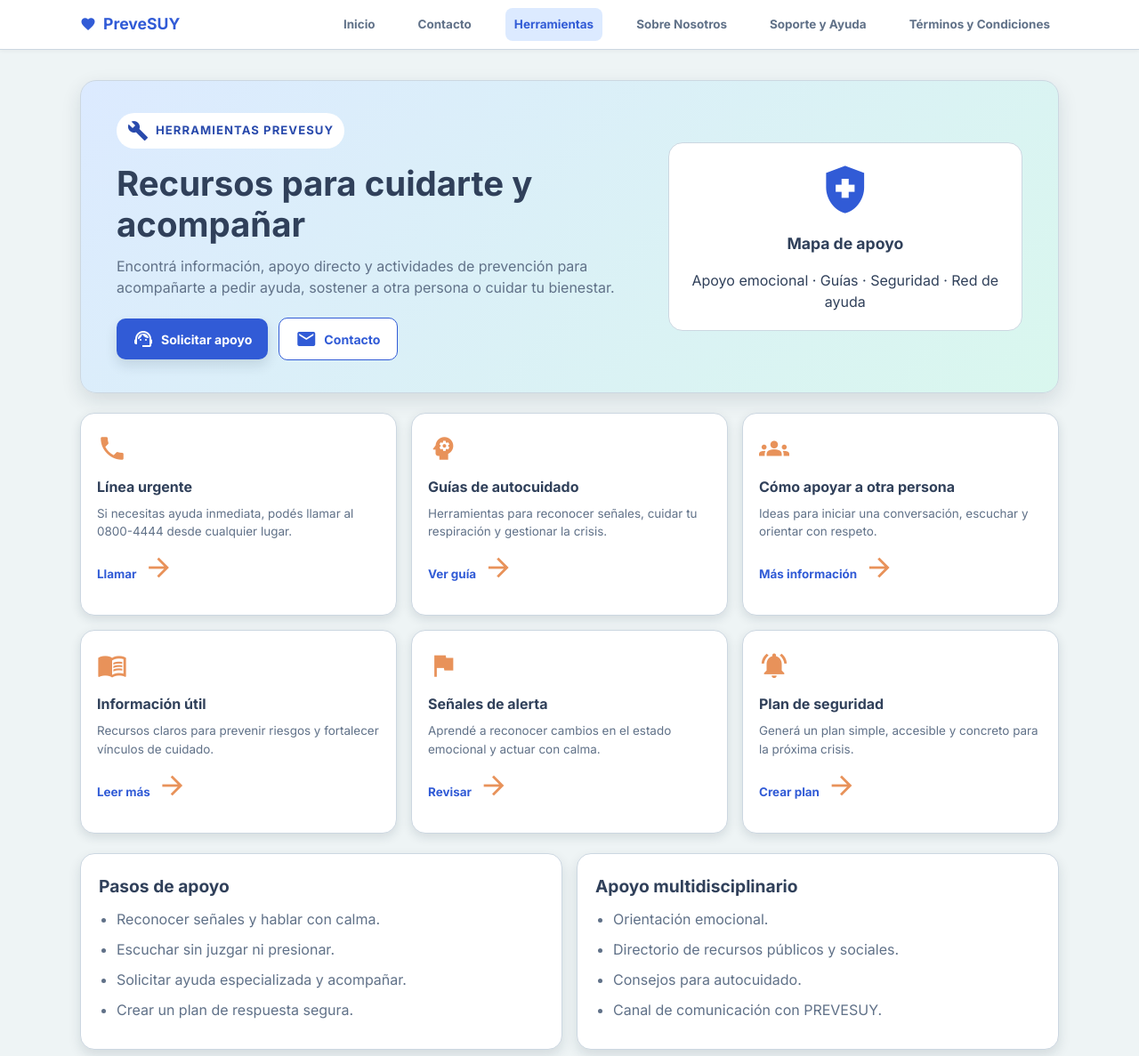
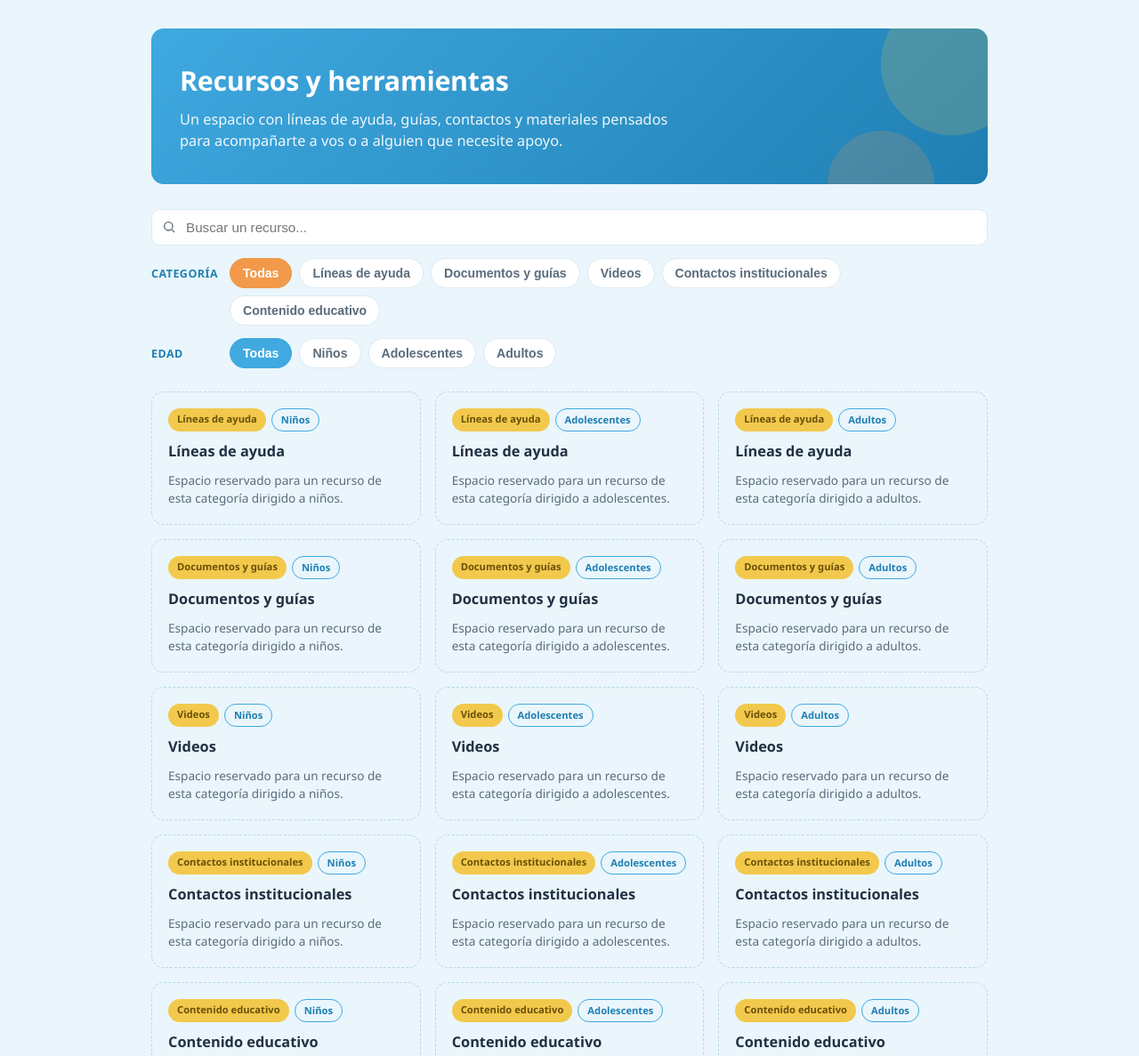
Before and after one commit to GuzmanExR/PreveSUy, a plain HTML site: page public/herramientas.html in a window 1280 px wide. Shown: the top 1187 px of the page at 89% size. Drawn offline with Linux system fonts and the light colour scheme.

Commit message:
Actualizacion de apartado "Herramientas"

```diff
--- a/public/herramientas.html
+++ b/public/herramientas.html
@@ -3,404 +3,388 @@
 <head>
 <meta charset="UTF-8">
 <meta name="viewport" content="width=device-width, initial-scale=1.0">
-  <title>Herramientas | PREVESUY</title>
-  <link href="https://fonts.googleapis.com/css2?family=Inter:wght@300;400;600;700&family=Material+Icons" rel="stylesheet">
+<title>PrevesUY — Recursos de ayuda</title>
 <style>
-    :root {
-      --body: #eef4f5;
-      --panel: #ffffff;
-      --text: #30405a;
-      --muted: #607188;
-      --soft: #6a7890;
-      --line: #ccd7e1;
-      --blue: #315bd6;
-      --blue-deep: #294aac;
-      --blue-soft: #dceaff;
-      --orange: #e8925a;
-      --orange-soft: #fde7dd;
-      --green-soft: #d9f7ee;
-      --shadow: rgba(20, 40, 60, .12);
-      --font: "Inter", "Arial", sans-serif;
+  :root{
+    --celeste: #3FA9E0;
+    --celeste-oscuro: #1F7FB3;
+    --celeste-claro: #EAF6FC;
+    --blanco: #FFFFFF;
+    --naranja: #F2994A;
+    --naranja-oscuro: #D97C2B;
+    --amarillo: #F2C94C;
+    --texto: #223142;
+    --texto-suave: #5A6B7B;
+    --borde: #DCEAF2;
+    --radio: 14px;
+    --sombra: 0 6px 20px rgba(31,127,179,0.10);
   }
 
-    * { box-sizing: border-box; }
+  *{box-sizing:border-box;}
 
-    body {
-      margin: 0;
-      color: var(--text);
-      background: var(--body);
-      font-family: var(--font);
-      line-height: 1.5;
+  body{
+    margin:0;
+    background: var(--celeste-claro);
+    color: var(--texto);
+    font-family: 'Nunito', 'Segoe UI', system-ui, -apple-system, sans-serif;
+    line-height:1.5;
   }
 
-    .topbar {
-      min-height: 56px;
-      background: var(--panel);
-      border-bottom: 1px solid var(--line);
-      display: flex;
-      align-items: center;
-      justify-content: center;
-      box-shadow: 0 2px 4px rgba(0,0,0,.04);
+  .wrap{
+    max-width: 980px;
+    margin: 0 auto;
+    padding: 32px 20px 60px;
   }
 
-    .topbar-inner {
-      width: min(1100px, calc(100vw - 40px));
-      display: flex;
-      align-items: center;
-      justify-content: space-between;
-      gap: 24px;
+  header.hero{
+    background: linear-gradient(135deg, var(--celeste) 0%, var(--celeste-oscuro) 100%);
+    border-radius: var(--radio);
+    padding: 36px 32px;
+    color: var(--blanco);
+    position: relative;
+    overflow: hidden;
   }
 
-    .brand {
-      display: flex;
-      align-items: center;
-      gap: 8px;
-      color: var(--blue);
-      font-size: 1.1rem;
-      font-weight: 800;
-      text-decoration: none;
-      white-space: nowrap;
+  header.hero::after{
+    content:"";
+    position:absolute;
+    right:-40px; top:-40px;
+    width:160px; height:160px;
+    border-radius:50%;
+    background: var(--amarillo);
+    opacity:0.18;
   }
 
-    .brand .material-icons {
-      font-size: 18px;
+  header.hero::before{
+    content:"";
+    position:absolute;
+    right:60px; bottom:-60px;
+    width:120px; height:120px;
+    border-radius:50%;
+    background: var(--naranja);
+    opacity:0.18;
   }
 
-    .main-nav {
-      display: flex;
-      align-items: center;
-      gap: 28px;
-      flex-wrap: wrap;
+  header.hero h1{
+    margin:0 0 8px;
+    font-size: 1.9rem;
+    font-weight:800;
+    letter-spacing: -0.01em;
   }
 
-    .main-nav a {
-      color: var(--muted);
-      font-size: .84rem;
-      font-weight: 700;
-      text-decoration: none;
-      padding: 8px 10px;
-      border-radius: 8px;
-      transition: .2s ease;
+  header.hero p{
+    margin:0;
+    max-width: 560px;
+    font-size: 1.02rem;
+    color: rgba(255,255,255,0.92);
   }
 
-    .main-nav a:hover,
-    .main-nav a.active {
-      color: var(--blue);
-      background: var(--blue-soft);
+  .toolbar{
+    margin-top:28px;
+    display:flex;
+    flex-direction:column;
+    gap:14px;
   }
 
-    .tools-page {
-      width: min(1100px, calc(100vw - 40px));
-      margin: 0 auto;
-      padding: 34px 0 70px;
+  .search-box{
+    position:relative;
   }
 
-    .tools-hero {
-      background: linear-gradient(135deg, var(--blue-soft), var(--green-soft));
-      border-radius: 18px;
-      padding: 36px 40px;
-      border: 1px solid var(--line);
-      box-shadow: 0 8px 22px var(--shadow);
+  .search-box input{
+    width:100%;
+    padding:11px 14px 11px 38px;
+    border-radius: 10px;
+    border:1.5px solid var(--borde);
+    background: var(--blanco);
+    font-size:0.95rem;
+    color: var(--texto);
+    outline:none;
   }
 
-    .tools-hero-grid {
-      display: grid;
-      grid-template-columns: 1.2fr .8fr;
-      gap: 22px;
-      align-items: center;
+  .search-box input:focus{ border-color: var(--celeste); }
+
+  .search-box svg{
+    position:absolute;
+    left:12px; top:50%;
+    transform:translateY(-50%);
+    width:16px; height:16px;
+    color: var(--texto-suave);
   }
 
-    .tools-kicker {
-      display: inline-flex;
-      align-items: center;
-      gap: 8px;
-      font-size: .82rem;
-      font-weight: 800;
-      text-transform: uppercase;
-      letter-spacing: .08em;
-      color: var(--blue-deep);
-      background: var(--panel);
-      border-radius: 50px;
-      padding: 8px 12px;
+  .filter-row{
+    display:flex;
+    gap:10px;
+    align-items:flex-start;
   }
 
-    .tools-hero h1 {
-      margin: 16px 0 12px;
-      font-size: clamp(2.1rem, 3vw, 2.8rem);
-      line-height: 1.2;
-      color: var(--text);
+  .filter-row .filter-label{
+    flex: 0 0 78px;
+    padding-top:9px;
+    font-size:0.78rem;
+    font-weight:800;
+    text-transform:uppercase;
+    letter-spacing:0.04em;
+    color: var(--celeste-oscuro);
   }
 
-    .tools-hero p {
-      margin: 0 0 22px;
-      color: var(--muted);
-      font-size: 1rem;
+  .chips{
+    display:flex;
+    flex-wrap:wrap;
+    gap:8px;
   }
 
-    .hero-actions {
-      display: flex;
-      align-items: center;
-      gap: 12px;
-      flex-wrap: wrap;
+  .chip{
+    padding:8px 14px;
+    border-radius:999px;
+    border:1.5px solid var(--borde);
+    background: var(--blanco);
+    color: var(--texto-suave);
+    font-size:0.88rem;
+    font-weight:700;
+    cursor:pointer;
+    transition: background 0.15s, color 0.15s, border-color 0.15s;
+    white-space:nowrap;
   }
 
-    .btn {
-      display: inline-flex;
-      align-items: center;
-      gap: 8px;
-      border: none;
-      border-radius: 10px;
-      padding: 11px 18px;
-      font-family: var(--font);
-      font-weight: 800;
-      font-size: .88rem;
-      cursor: pointer;
-      text-decoration: none;
-      transition: transform .2s ease, box-shadow .2s ease;
+  .chips.categorias .chip.active{
+    background: var(--naranja);
+    border-color: var(--naranja);
+    color: var(--blanco);
   }
 
-    .btn-primary {
-      background: var(--blue);
-      color: #fff;
-      box-shadow: 0 7px 14px var(--shadow);
+  .chips.edades .chip.active{
+    background: var(--celeste);
+    border-color: var(--celeste);
+    color: var(--blanco);
   }
 
-    .btn-secondary {
-      background: var(--panel);
-      color: var(--blue);
-      border: 1px solid var(--blue);
+  .grid{
+    margin-top:26px;
+    display:grid;
+    grid-template-columns: repeat(auto-fill, minmax(240px, 1fr));
+    gap:16px;
   }
 
-    .btn:hover { transform: translateY(-2px); }
-
-    .hero-panel {
-      background: var(--panel);
-      border-radius: 16px;
-      padding: 20px;
-      border: 1px solid var(--line);
-      display: flex;
-      flex-direction: column;
-      align-items: center;
-      justify-content: center;
-      gap: 16px;
-      min-height: 180px;
-      text-align: center;
+  .card{
+    background: var(--blanco);
+    border-radius: var(--radio);
+    border: 1.5px solid var(--borde);
+    padding: 18px 18px 16px;
+    box-shadow: var(--sombra);
+    display:flex;
+    flex-direction:column;
+    gap:10px;
+    min-height: 150px;
   }
 
-    .hero-panel .material-icons {
-      font-size: 64px;
-      color: var(--blue);
+  .card.placeholder{
+    background: transparent;
+    border: 1.5px dashed #B9D8E8;
+    box-shadow:none;
+    justify-content:center;
+    align-items:flex-start;
+    color: var(--texto-suave);
   }
 
-    .hero-panel strong {
-      font-size: 1.1rem;
+  .tag-row{
+    display:flex;
+    gap:6px;
+    flex-wrap:wrap;
   }
 
-    .tools-grid {
-      display: grid;
-      grid-template-columns: repeat(3, minmax(180px, 1fr));
-      gap: 16px;
-      margin-top: 22px;
+  .tag{
+    display:inline-flex;
+    padding:4px 10px;
+    border-radius:999px;
+    font-size:0.7rem;
+    font-weight:800;
   }
 
-    .tool-card {
-      background: var(--panel);
-      border-radius: 16px;
-      border: 1px solid var(--line);
-      padding: 22px 18px;
-      box-shadow: 0 4px 12px var(--shadow);
-      transition: transform .2s ease;
+  .tag.cat{
+    background: var(--amarillo);
+    color: #6B5008;
   }
 
-    .tool-card:hover {
-      transform: translateY(-4px);
+  .tag.edad{
+    background: var(--celeste-claro);
+    color: var(--celeste-oscuro);
+    border: 1px solid var(--celeste);
   }
 
-    .tool-card .material-icons {
-      color: var(--orange);
-      font-size: 34px;
-      display: block;
-      margin-bottom: 14px;
+  .card h3{
+    margin:0;
+    font-size:1.02rem;
+    color: var(--texto);
   }
 
-    .tool-card h3 {
-      font-size: 1rem;
-      color: var(--text);
-      margin: 0 0 8px;
+  .card p{
+    margin:0;
+    font-size:0.88rem;
+    color: var(--texto-suave);
+    flex-grow:1;
   }
 
-    .tool-card p {
-      margin: 0;
-      color: var(--muted);
-      font-size: .84rem;
+  .placeholder p{
+    font-size:0.85rem;
+    margin:0;
   }
 
-    .tool-card a {
-      display: inline-flex;
-      align-items: center;
-      gap: 8px;
-      color: var(--blue);
-      font-weight: 800;
-      margin-top: 14px;
-      font-size: .84rem;
-      text-decoration: none;
+  .empty-global{
+    grid-column: 1/-1;
+    text-align:center;
+    padding: 48px 20px;
+    color: var(--texto-suave);
   }
 
-    .tool-list {
-      display: grid;
-      grid-template-columns: 1fr 1fr;
-      gap: 16px;
-      margin-top: 22px;
+  .empty-global strong{
+    display:block;
+    color:var(--texto);
+    margin-bottom:6px;
+    font-size:1.05rem;
   }
 
-    .tool-list-panel {
-      background: var(--panel);
-      border-radius: 16px;
-      border: 1px solid var(--line);
-      padding: 22px 20px;
-      box-shadow: 0 6px 14px var(--shadow);
+  footer.note{
+    margin-top:30px;
+    font-size:0.8rem;
+    color: var(--texto-suave);
+    text-align:center;
   }
 
-    .tool-list-panel h2 {
-      margin: 0 0 10px;
-      font-size: 1.2rem;
-      color: var(--text);
-    }
-
-    .tool-list-panel ul {
-      margin: 0;
-      padding-left: 20px;
-      color: var(--muted);
-    }
-
-    .tool-list-panel li {
-      margin: 10px 0;
-    }
-
-    .tools-footer {
-      margin-top: 24px;
-      background: var(--panel);
-      border-radius: 14px;
-      border: 1px solid var(--line);
-      padding: 16px 18px;
-      color: var(--muted);
-      display: flex;
-      align-items: center;
-      justify-content: space-between;
-      flex-wrap: wrap;
-      gap: 12px;
-    }
-
-    .tools-footer .material-icons { color: var(--orange); }
-
-    @media (max-width: 820px) {
-      .tools-hero-grid,
-      .tools-grid,
-      .tool-list { grid-template-columns: 1fr; }
-      .main-nav { gap: 12px; justify-content: center; }
+  @media (max-width:560px){
+    header.hero{ padding:26px 20px; }
+    .filter-row{ flex-direction:column; }
+    .filter-row .filter-label{ padding-top:0; }
   }
 </style>
 </head>
 <body>
-  <header class="topbar">
-    <div class="topbar-inner">
-      <a class="brand" href="menuPrincipal.html"><span class="material-icons">favorite</span>PreveSUY</a>
-      <nav class="main-nav">
-        <a href="menuPrincipal.html">Inicio</a>
-        <a href="contactos.html">Contacto</a>
-        <a class="active" href="herramientas.html">Herramientas</a>
-        <a href="sobreNosotros.html">Sobre Nosotros</a>
-        <a href="soporteAyuda.html">Soporte y Ayuda</a>
-        <a href="terminosCondiciones.html">Términos y Condiciones</a>
-      </nav>
-    </div>
+
+<div class="wrap">
+
+  <header class="hero">
+    <h1>Recursos y herramientas</h1>
+    <p>Un espacio con líneas de ayuda, guías, contactos y materiales pensados para acompañarte a vos o a alguien que necesite apoyo.</p>
   </header>
 
-  <main class="tools-page">
-    <section class="tools-hero">
-      <div class="tools-hero-grid">
-        <div>
-          <div class="tools-kicker"><span class="material-icons">build</span>Herramientas PREVESUY</div>
-          <h1>Recursos para cuidarte y acompañar</h1>
-          <p>Encontrá información, apoyo directo y actividades de prevención para acompañarte a pedir ayuda, sostener a otra persona o cuidar tu bienestar.</p>
-          <div class="hero-actions">
-            <a class="btn btn-primary" href="soporteAyuda.html"><span class="material-icons">support_agent</span>Solicitar apoyo</a>
-            <a class="btn btn-secondary" href="contactos.html"><span class="material-icons">mail</span>Contacto</a>
+  <div class="toolbar">
+    <div class="search-box">
+      <svg viewBox="0 0 24 24" fill="none" stroke="currentColor" stroke-width="2"><circle cx="11" cy="11" r="7"/><line x1="21" y1="21" x2="16.65" y2="16.65"/></svg>
+      <input type="text" id="buscador" placeholder="Buscar un recurso...">
+    </div>
+
+    <div class="filter-row">
+      <span class="filter-label">Categoría</span>
+      <div class="chips categorias" id="chipsCategoria"></div>
+    </div>
+
+    <div class="filter-row">
+      <span class="filter-label">Edad</span>
+      <div class="chips edades" id="chipsEdad"></div>
     </div>
   </div>
-        <aside class="hero-panel">
-          <span class="material-icons">health_and_safety</span>
-          <strong>Mapa de apoyo</strong>
-          <div class="hero-panel-text">Apoyo emocional · Guías · Seguridad · Red de ayuda</div>
-        </aside>
+
+  <section class="grid" id="grid"></section>
+
+  <footer class="note">Módulo de recursos de PrevesUY · este panel muestra los lugares reservados para cada tipo de ayuda; el contenido se irá cargando más adelante.</footer>
 </div>
-    </section>
 
-    <section class="tools-grid">
-      <article class="tool-card">
-        <span class="material-icons">local_phone</span>
-        <h3>Línea urgente</h3>
-        <p>Si necesitas ayuda inmediata, podés llamar al 0800-4444 desde cualquier lugar.</p>
-        <a href="tel:08004444">Llamar <span class="material-icons">arrow_forward</span></a>
-      </article>
-      <article class="tool-card">
-        <span class="material-icons">psychology</span>
-        <h3>Guías de autocuidado</h3>
-        <p>Herramientas para reconocer señales, cuidar tu respiración y gestionar la crisis.</p>
-        <a href="soporteAyuda.html">Ver guía <span class="material-icons">arrow_forward</span></a>
-      </article>
-      <article class="tool-card">
-        <span class="material-icons">groups</span>
-        <h3>Cómo apoyar a otra persona</h3>
-        <p>Ideas para iniciar una conversación, escuchar y orientar con respeto.</p>
-        <a href="sobreNosotros.html">Más información <span class="material-icons">arrow_forward</span></a>
-      </article>
-      <article class="tool-card">
-        <span class="material-icons">menu_book</span>
-        <h3>Información útil</h3>
-        <p>Recursos claros para prevenir riesgos y fortalecer vínculos de cuidado.</p>
-        <a href="terminosCondiciones.html">Leer más <span class="material-icons">arrow_forward</span></a>
-      </article>
-      <article class="tool-card">
-        <span class="material-icons">flag</span>
-        <h3>Señales de alerta</h3>
-        <p>Aprendé a reconocer cambios en el estado emocional y actuar con calma.</p>
-        <a href="soporteAyuda.html">Revisar <span class="material-icons">arrow_forward</span></a>
-      </article>
-      <article class="tool-card">
-        <span class="material-icons">notifications_active</span>
-        <h3>Plan de seguridad</h3>
-        <p>Generá un plan simple, accesible y concreto para la próxima crisis.</p>
-        <a href="contactos.html">Crear plan <span class="material-icons">arrow_forward</span></a>
-      </article>
-    </section>
+<script>
+(function(){
+  const CATEGORIAS = ["Líneas de ayuda","Documentos y guías","Videos","Contactos institucionales","Contenido educativo"];
+  const EDADES = ["Niños","Adolescentes","Adultos"];
 
-    <section class="tool-list">
-      <section class="tool-list-panel">
-        <h2>Pasos de apoyo</h2>
-        <ul>
-          <li>Reconocer señales y hablar con calma.</li>
-          <li>Escuchar sin juzgar ni presionar.</li>
-          <li>Solicitar ayuda especializada y acompañar.</li>
-          <li>Crear un plan de respuesta segura.</li>
-        </ul>
-      </section>
-      <section class="tool-list-panel">
-        <h2>Apoyo multidisciplinario</h2>
-        <ul>
-          <li>Orientación emocional.</li>
-          <li>Directorio de recursos públicos y sociales.</li>
-          <li>Consejos para autocuidado.</li>
-          <li>Canal de comunicación con PREVESUY.</li>
-        </ul>
-      </section>
-    </section>
+  // Lugares reservados: uno por cada combinación de categoría y edad.
+  // No contienen datos reales todavía — se completan cuando se conecte el contenido.
+  const lugares = [];
+  CATEGORIAS.forEach(cat=>{
+    EDADES.forEach(edad=>{
+      lugares.push({
+        id: cat + '|' + edad,
+        categoria: cat,
+        edad: edad,
+        titulo: cat,
+        descripcion: 'Espacio reservado para un recurso de esta categoría dirigido a ' + edad.toLowerCase() + '.'
+      });
+    });
+  });
 
-    <section class="tools-footer">
-      <span class="material-icons">security</span>
-      <span>Tu consulta es confidencial y tu bienestar es prioridad.</span>
-      <a class="btn btn-secondary" href="contactos.html">Hablar con un equipo</a>
-    </section>
-  </main>
+  let categoriaActiva = "Todas";
+  let edadActiva = "Todas";
+  let textoBusqueda = "";
+
+  const grid = document.getElementById('grid');
+  const chipsCategoria = document.getElementById('chipsCategoria');
+  const chipsEdad = document.getElementById('chipsEdad');
+  const buscador = document.getElementById('buscador');
+
+  function renderChipsCategoria(){
+    const all = ["Todas", ...CATEGORIAS];
+    chipsCategoria.innerHTML = all.map(c =>
+      `<button type="button" class="chip ${c===categoriaActiva?'active':''}" data-cat="${c}">${c}</button>`
+    ).join('');
+    chipsCategoria.querySelectorAll('.chip').forEach(el=>{
+      el.addEventListener('click', ()=>{
+        categoriaActiva = el.dataset.cat;
+        renderChipsCategoria();
+        renderGrid();
+      });
+    });
+  }
+
+  function renderChipsEdad(){
+    const all = ["Todas", ...EDADES];
+    chipsEdad.innerHTML = all.map(e =>
+      `<button type="button" class="chip ${e===edadActiva?'active':''}" data-edad="${e}">${e}</button>`
+    ).join('');
+    chipsEdad.querySelectorAll('.chip').forEach(el=>{
+      el.addEventListener('click', ()=>{
+        edadActiva = el.dataset.edad;
+        renderChipsEdad();
+        renderGrid();
+      });
+    });
+  }
+
+  function renderGrid(){
+    const lista = lugares.filter(r=>{
+      const pasaCat = categoriaActiva==='Todas' || r.categoria===categoriaActiva;
+      const pasaEdad = edadActiva==='Todas' || r.edad===edadActiva;
+      const pasaTexto = !textoBusqueda ||
+        r.titulo.toLowerCase().includes(textoBusqueda) ||
+        r.descripcion.toLowerCase().includes(textoBusqueda);
+      return pasaCat && pasaEdad && pasaTexto;
+    });
+
+    if(lista.length===0){
+      grid.innerHTML = `<div class="empty-global">
+        <strong>No hay lugares que coincidan con este filtro</strong>
+        Probá con otra combinación de categoría y edad.
+      </div>`;
+      return;
+    }
+
+    grid.innerHTML = lista.map(r=>{
+      return `<article class="card placeholder">
+        <div class="tag-row">
+          <span class="tag cat">${r.categoria}</span>
+          <span class="tag edad">${r.edad}</span>
+        </div>
+        <h3>${r.titulo}</h3>
+        <p>${r.descripcion}</p>
+      </article>`;
+    }).join('');
+  }
+
+  buscador.addEventListener('input', ()=>{
+    textoBusqueda = buscador.value.trim().toLowerCase();
+    renderGrid();
+  });
+
+  renderChipsCategoria();
+  renderChipsEdad();
+  renderGrid();
+})();
+</script>
+
 </body>
 </html>
```
Lines whose indentation alone changed are shown as unchanged.
